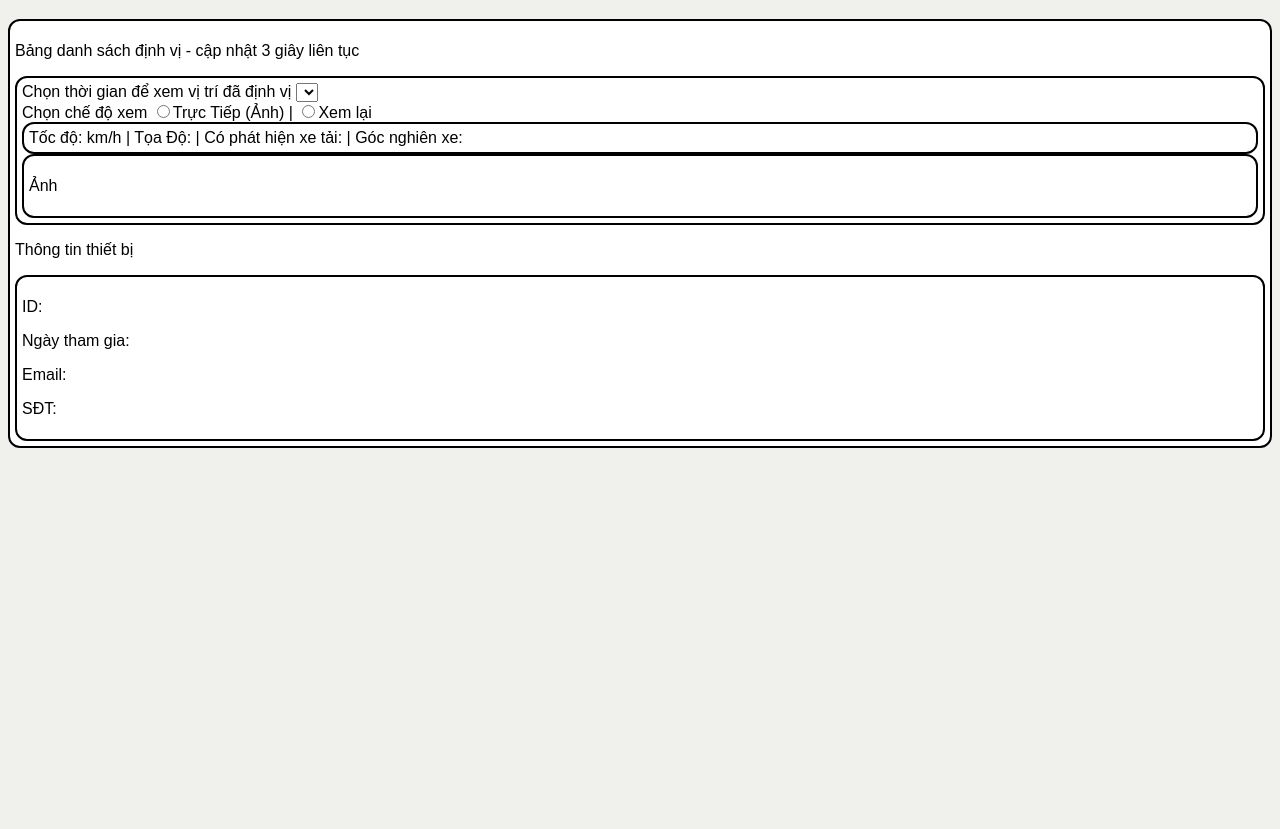
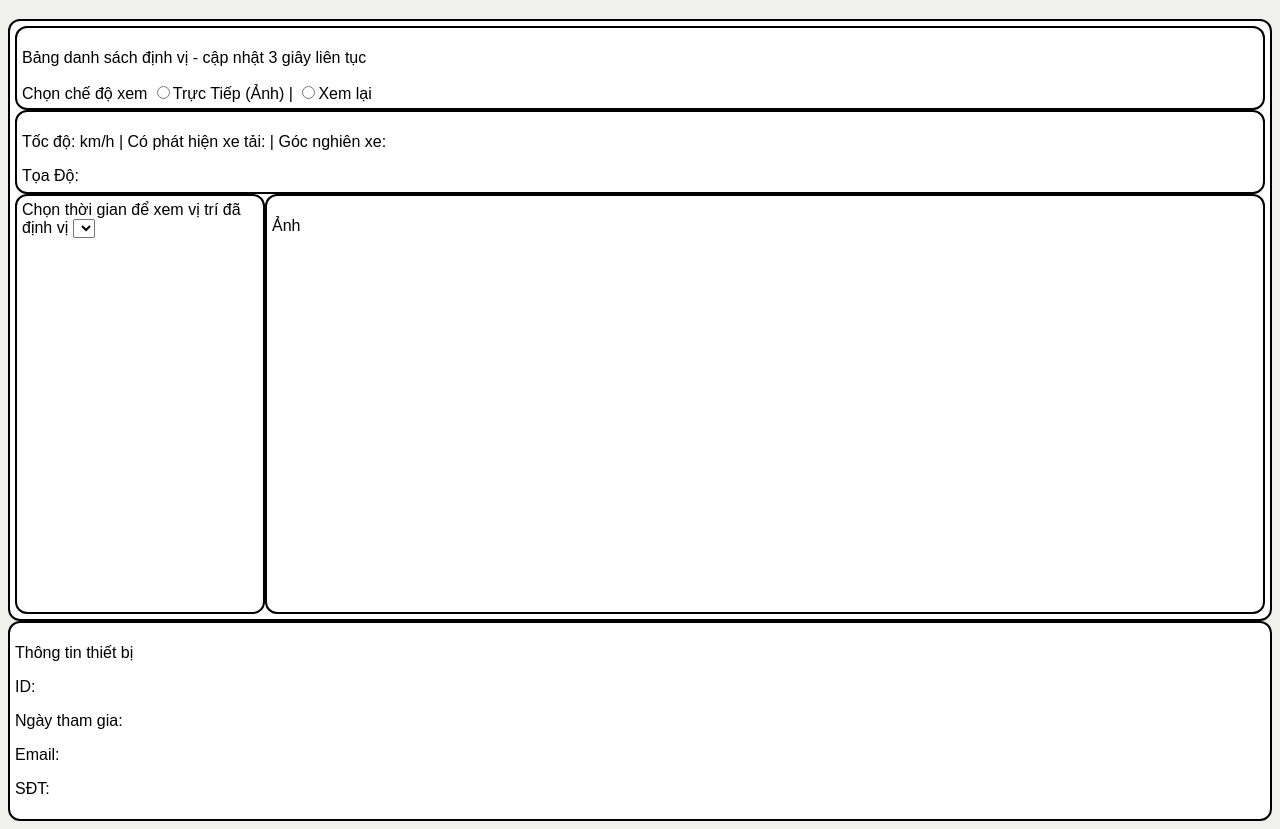
Before and after one commit to NguyenThanhHai-palat/Gspt, a plain HTML site: page device.html in a window 1280 px wide. Shown: the part 61-890 px from the top of the page. Before the commit the page ends 800 px from the top, so only its background shows below. Drawn offline with Linux system fonts and the light colour scheme.

Commit message:
Update device.html

```diff
--- a/device.html
+++ b/device.html
@@ -16,27 +16,40 @@ div {
 h1 {
   text-align:center
 }
+.parent {
+display: grid;
+grid-template-columns: 1fr 4fr;
+grid-template-rows: repeat(2, 1fr) 5fr;
+grid-column-gap: 0px;
+grid-row-gap: 0px;
+}
+
+.div1 { grid-area: 3 / 3 / 4 / 4; }
+.div2 { grid-area: 2 / 1 / 3 / 4; }
+.div3 { grid-area: 3 / 2 / 4 / 3; }
+.div4 { grid-area: 3 / 1 / 4 / 2; }
+.div5 { grid-area: 1 / 1 / 2 / 3; }
 </style>
 </head>
 <body>
+<h1>THIẾT BỊ THEO DÕI PHƯƠNG TIỆN</h1>
+<div class="parent">
+<div class="div2"> <p><span>Tốc độ: <span id="speeddevice"></span> km/h</span><span> | Có phát hiện xe tải: <span id="foudtruck"></span> | Góc nghiên xe: <span id="angledevice"></span></span></p><span>Tọa Độ: <span id="geodevice"></span></span></div>
+<div class="div3"><p>Ảnh</p> </div>
+<div class="div4"> <span>Chọn thời gian để xem vị trí đã định vị </span><select id="choosetime"><option></option></select></div>
+<div class="div5">
+<p>Bảng danh sách định vị - cập nhật 3 giây liên tục</p>
+<span>Chọn chế độ xem <input type="radio" id="html" name="fav_language" value="HTML">Trực Tiếp (Ảnh) | <input type="radio" id="html" name="fav_language" value="HTML">Xem lại</span>
+</div>
+</div>
 
-<h1>THIẾT BỊ THEO DÕI PHƯƠNG TIỆN</h1>
 <div>
-<p>Bảng danh sách định vị - cập nhật 3 giây liên tục</p>
-<div>
-<span>Chọn thời gian để xem vị trí đã định vị </span><select id="choosetime"><option></option></select><br>
-<span>Chọn chế độ xem <input type="radio" id="html" name="fav_language" value="HTML">Trực Tiếp (Ảnh) | <input type="radio" id="html" name="fav_language" value="HTML">Xem lại</span>
-<div>
-<span>Tốc độ: <span id="speeddevice"></span> km/h</span><span> | Tọa Độ: <span id="geodevice"></span> | Có phát hiện xe tải: <span id="foudtruck"></span> | Góc nghiên xe: <span id="angledevice"></span></span></div>
-<div><p>Ảnh</p></div>
-</div>
 <p>Thông tin thiết bị</p>
-<div>
 <p>ID: <span id="iddevice"></span></p>
 <p>Ngày tham gia: <span id="daycreated"></span></p>
 <p>Email: <span id="emaildevice"></span></p>
 <p>SĐT: <span id="sdtdevice"></span></p>
 </div>
-</div>
+
 </body>
 </html>
```
